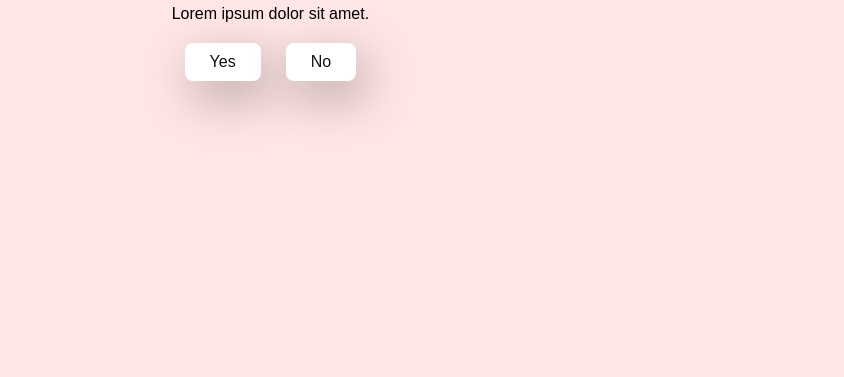
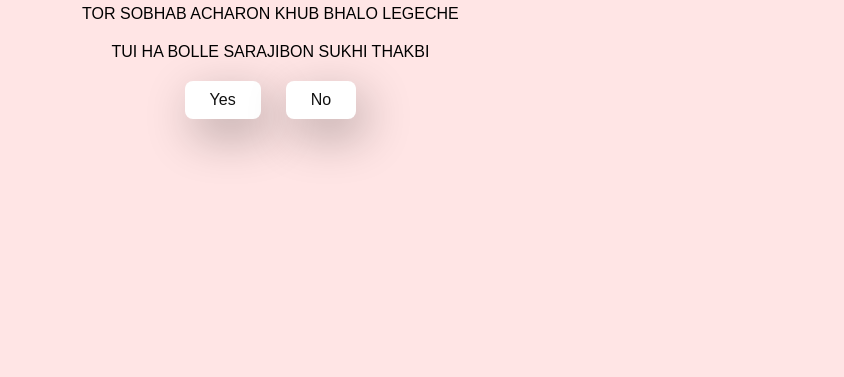
Before and after one commit to Devoloper-Debalay/proposal, a plain HTML site: page no3.html in a window 1280 px wide. Shown: the part 423-800 px from the top of the page, without its empty margins (228-1072 px from the left). Drawn offline with Linux system fonts and the light colour scheme; a script that the page names is missing.

Commit message:
Update no3.html

```diff
--- a/no3.html
+++ b/no3.html
@@ -31,8 +31,10 @@
       ></script>
 
       <h1>Manja na! Kitna bhav khaegi 😭</h1>
-      <p>Lorem ipsum dolor sit amet.</p>
-
+      <p>DEKH PROTHOM DEKHAY TOKE ONEK BHALO BESE FELECHI.</P>
+        <P>TOR SOBHAB ACHARON KHUB BHALO LEGECHE</P>
+         <P>TUI HA BOLLE SARAJIBON SUKHI THAKBI
+      </p>
       <div class="btn">
         <a href="yes.html">Yes</a>
         <a href="#" id="move-random">No</a>
```
